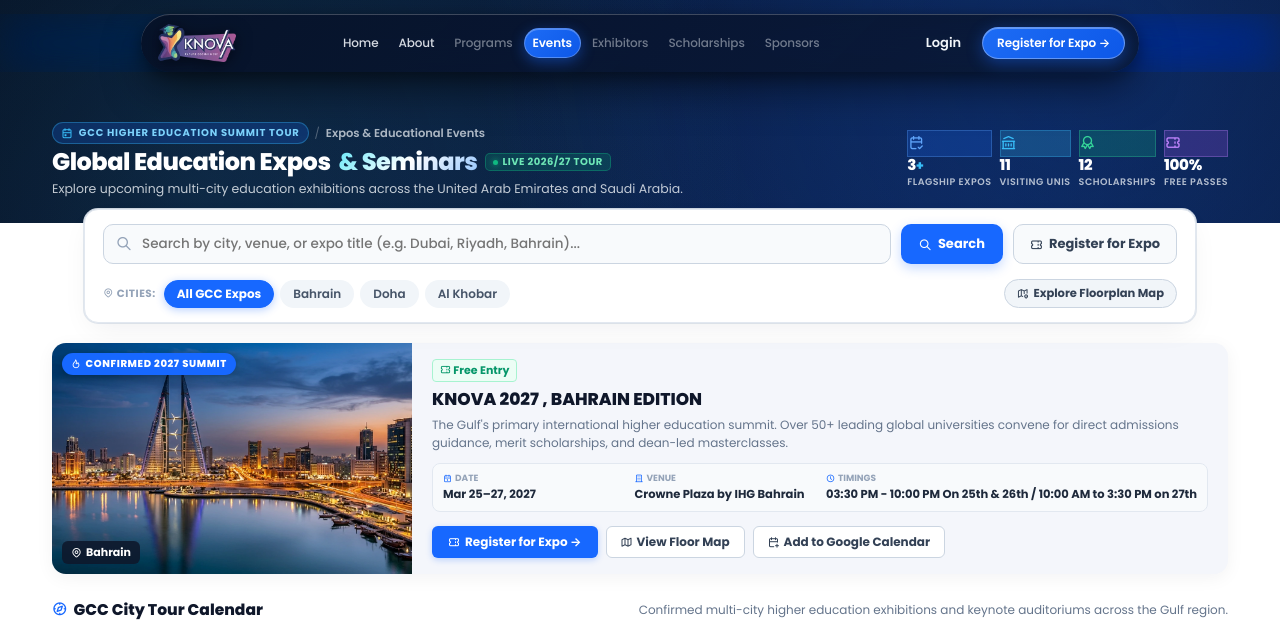
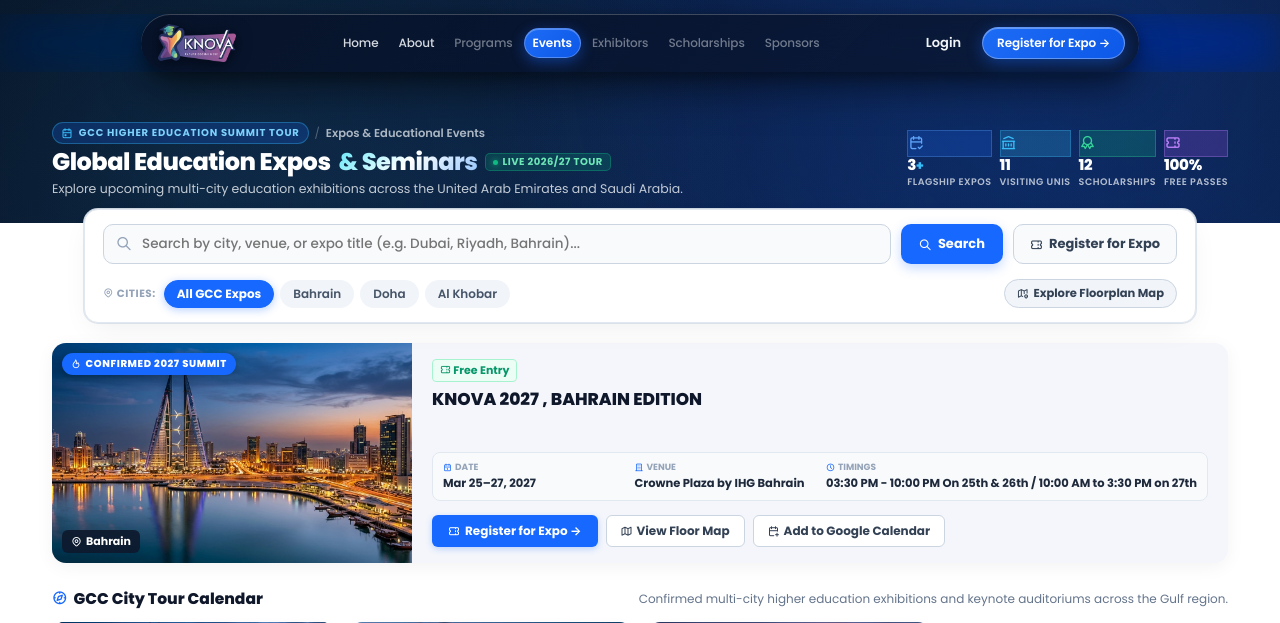
Before and after one commit to iamarjunaravind/knova, a Django app: page /events/ in a window 1280 px wide. Shown: the top 623 px of the page. Run offline with Django 4.2, Linux system fonts and the light colour scheme; data comes from the database, SQL or seed files in the repository; parts of the project's set-up code (start-up, migrations or seed data) failed here and were passed over; some web fonts are replaced.

Commit message:
Remove featured-desc paragraph completely from featured event card

```diff
--- a/core/models.py
+++ b/core/models.py
@@ -717,7 +717,7 @@ class SiteConfiguration(models.Model):
 
     events_featured_kicker = models.CharField(max_length=100, default="", blank=True)
     events_featured_badge = models.CharField(max_length=100, default="REGIONAL & GLOBAL EDUCATION EXPO", blank=True)
-    events_featured_desc = models.TextField(default="The Gulf's primary regional and global education expo. Over 50+ leading global universities convene for direct admissions guidance, merit scholarships, and dean-led masterclasses.", blank=True)
+    events_featured_desc = models.TextField(default="", blank=True)
     events_featured_btn1_text = models.CharField(max_length=100, default="Register for Expo", blank=True)
     events_featured_btn2_text = models.CharField(max_length=100, default="View Floor Map", blank=True)
     events_featured_btn3_text = models.CharField(max_length=100, default="Add to Google Calendar", blank=True)
--- a/templates/core/events.html
+++ b/templates/core/events.html
@@ -1287,10 +1287,7 @@
                         </span>
                     </div>
 
-                    <h2 class="featured-h2-title">{{ featured_event.name }}</h2>
-                    <p class="featured-desc">
-                        {{ site_config.events_featured_desc|default:featured_event.description|default:"Connect directly with deans and international admissions committees from the UK, USA, Europe, Canada, and Australia."|truncatewords:35 }}
-                    </p>
+                    <h2 class="featured-h2-title" style="margin-bottom: 12px;">{{ featured_event.name }}</h2>
                 </div>
 
                 <div>
```
